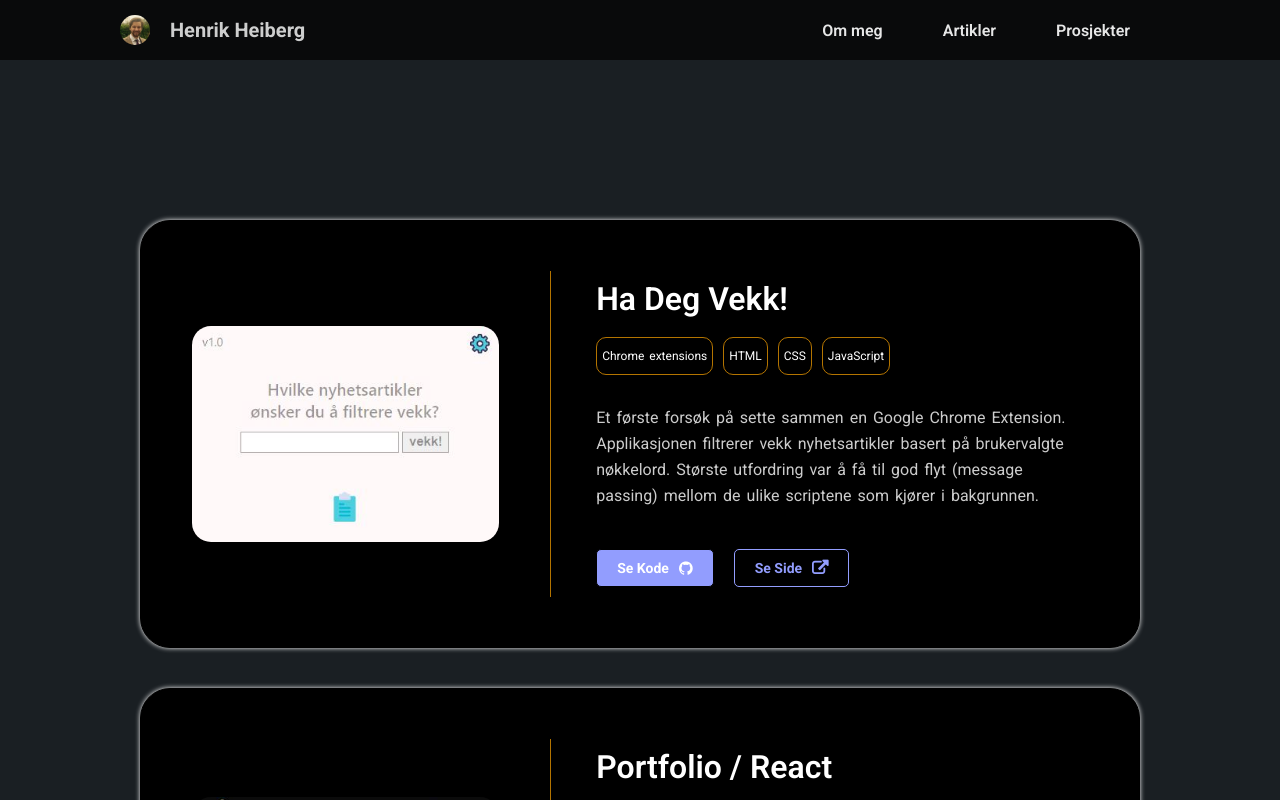
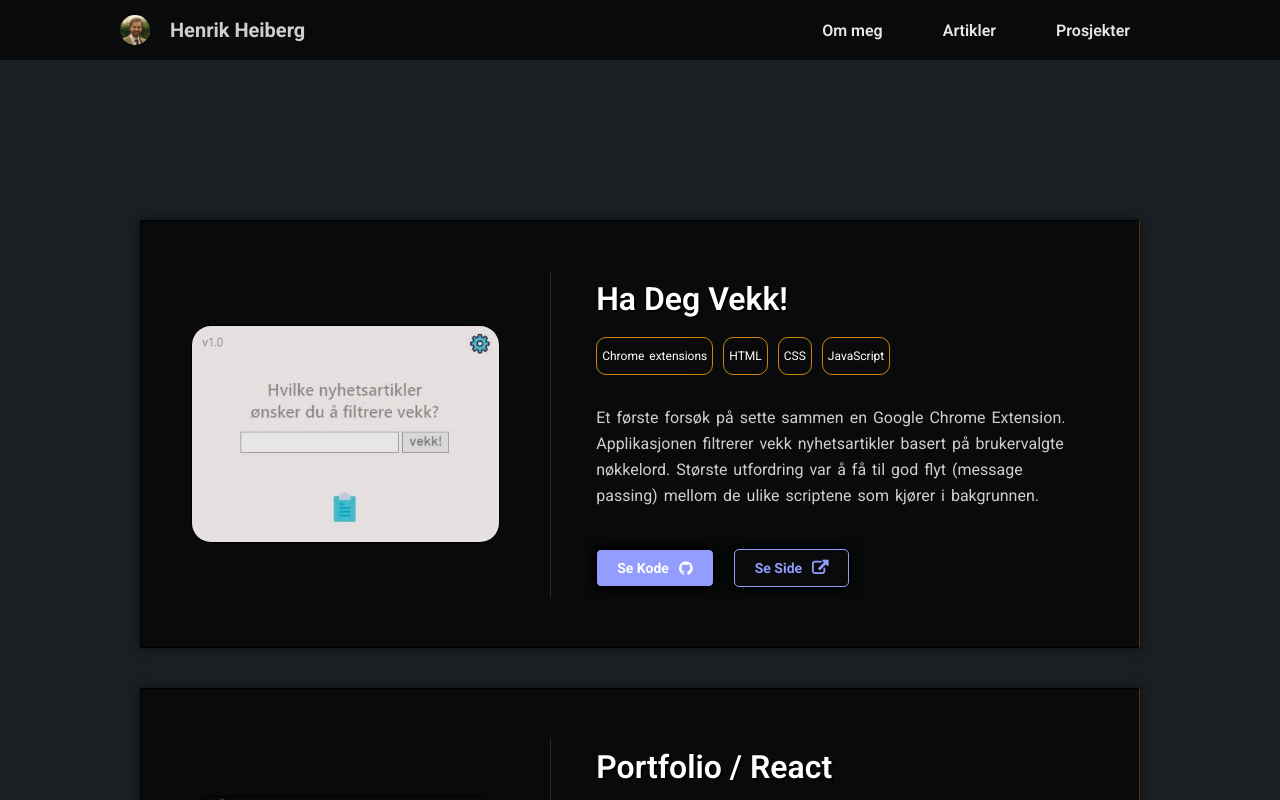
Before and after one commit to heiberik/heiberik.github.io, a React (Create React App) app: page /prosjekter in a window 1280 px wide. Shown: the top 800 px of the page. Built offline with nearby package versions, Linux system fonts and the light colour scheme.

Commit message:
fargeendring

```diff
--- a/src/css/artikler.css
+++ b/src/css/artikler.css
@@ -242,9 +242,9 @@ a {
 }
 
 .image-list li {
-    background: black;
+    background: rgb(9, 10, 11);
     border: solid black 0.1rem;
-    box-shadow: 0px 0px 5px 0px white;
+    box-shadow: 0px 0px 8px 0px rgba(0,0,0,0.5);
     border-radius: 20px;
 }
 
--- a/src/css/prosjekter.css
+++ b/src/css/prosjekter.css
@@ -18,17 +18,17 @@
 }
 
 .prosjekter-grid {
-    background-color: rgba(255,255,255, 0.1);
     display: flex;
     min-width: 750px;
     max-width: 1000px;
     padding: 50px;
     margin: auto;
     margin-bottom: 5vh;
-    box-shadow: 0px 0px 5px 0px white;
-    border-radius: 30px;
-    border: solid .1rem black;
-    background: black;
+    box-shadow: 0px 0px 10px rgba(0,0,0,0.5);
+    border-radius: 0px;
+    border: solid black 0.1rem;
+    border-right: solid rgba(255, 165, 0, 0.3) .1rem;
+    background: rgb(9, 10, 11);
     -webkit-animation: fadein 1.5s; /* Safari, Chrome and Opera > 12.1 */
        -moz-animation: fadein 1.5s; /* Firefox < 16 */
         -ms-animation: fadein 1.5s; /* Internet Explorer */
@@ -47,7 +47,7 @@
 .prosjekter-grid-kol-60 {
     flex: 60%;
     padding-left: 25px;
-    border-left: solid rgba(255, 165, 0, 0.7) .1rem;
+    border-left: solid rgba(255, 165, 0, 0.2) .1rem;
 }
 
 .prosjekter-grid-kol-40 {
@@ -65,6 +65,7 @@
     border: solid black 0.1rem;
     border-radius: 20px;
     object-fit:cover;
+    filter: brightness(90%);
 
 }
 
@@ -94,7 +95,7 @@
 }
 
 .stack p {
-    border: solid rgba(255, 165, 0, 0.7) 0.1rem;
+    border: solid rgba(255, 165, 0, 0.8) 0.1rem;
     padding: 5px;
     margin-right: 10px;
     margin-bottom: 10px;
```
